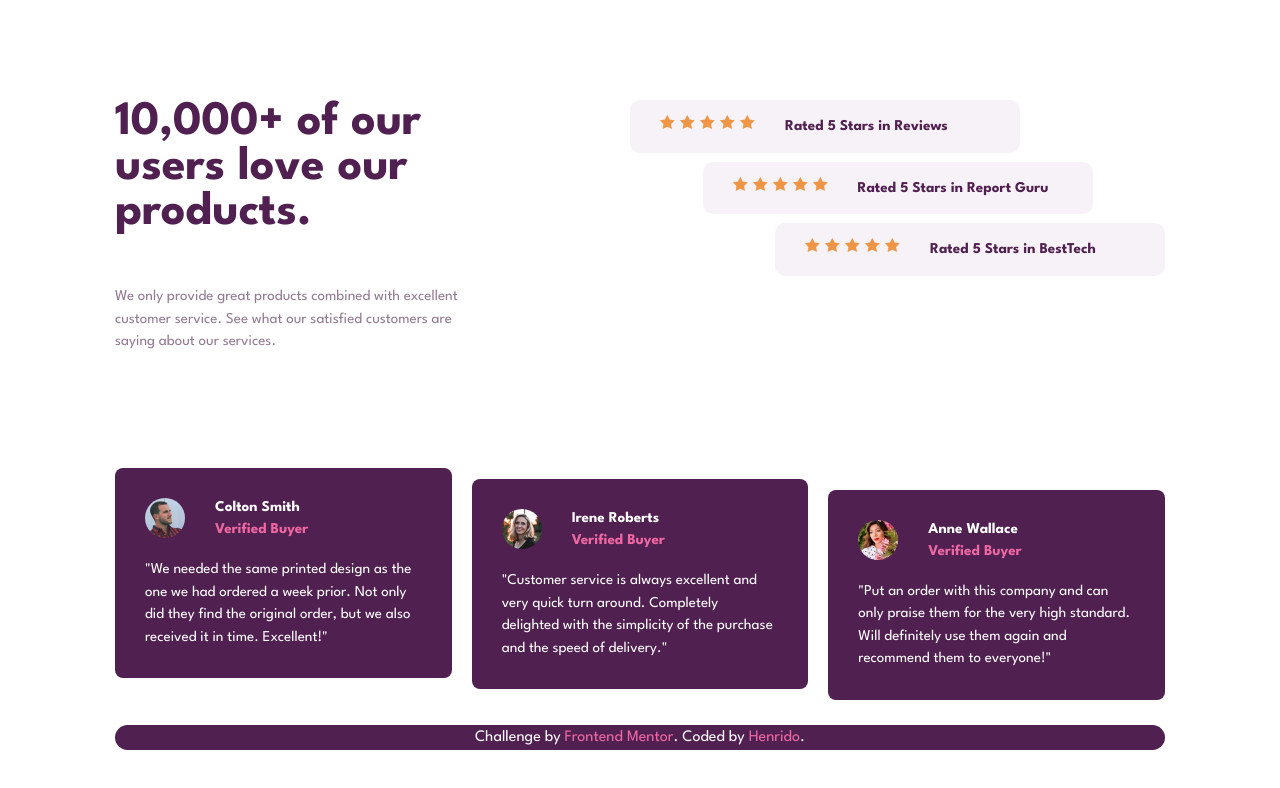
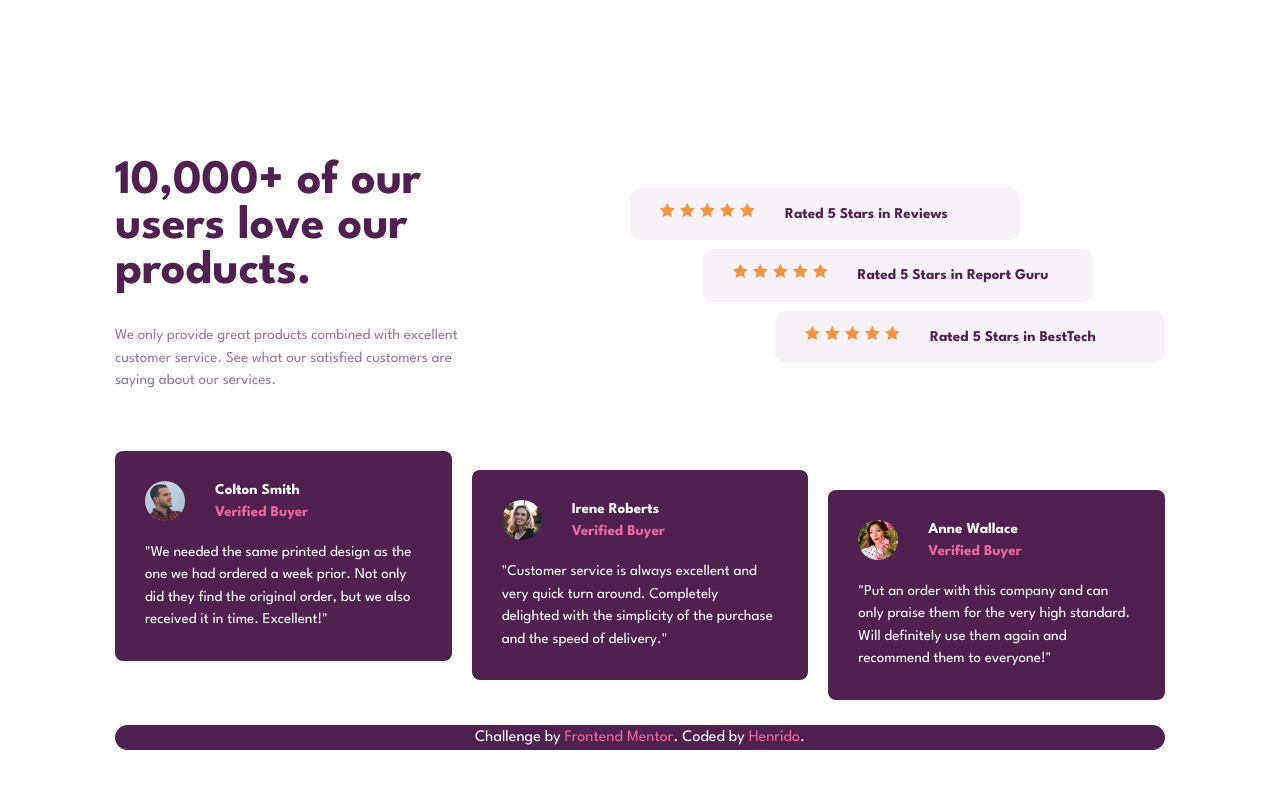
Before and after one commit to Henrido-cpu/social-proof-section, a plain HTML site: page index.html in a window 1280 px wide. Drawn offline with Linux system fonts and the light colour scheme.

Commit message:
Update README.md

```diff
--- a/styles.css
+++ b/styles.css
@@ -52,11 +52,13 @@ header{
 main p{
     width:40ch;
     color:var(--dark-grayish-magenta);
-    margin:auto auto 50px 0;
 }
 
 main{
+    display: flex;
+    flex-direction: column;
     flex:auto;
+    justify-content: center;
 }
 
 header section{
@@ -67,7 +69,7 @@ main h1{
     color:var(--very-dark-magenta);
     width:13ch;
     font-size:3rem;
-    margin:auto auto 50px 0;
+    margin:0 0 30px 0;
 }
 
 p{
@@ -95,6 +97,10 @@ footer h3{
 .card-header{
     display: flex;
     align-items: center;
+}
+
+header section{
+    display: flex;
 }
 
 header section ul{
```
Also changed, not shown: images/127.0.0.1_5500_index.html (2).png (added), images/henrido-cpu.github.io_social-proof-section_.png (deleted), 1 other file.
